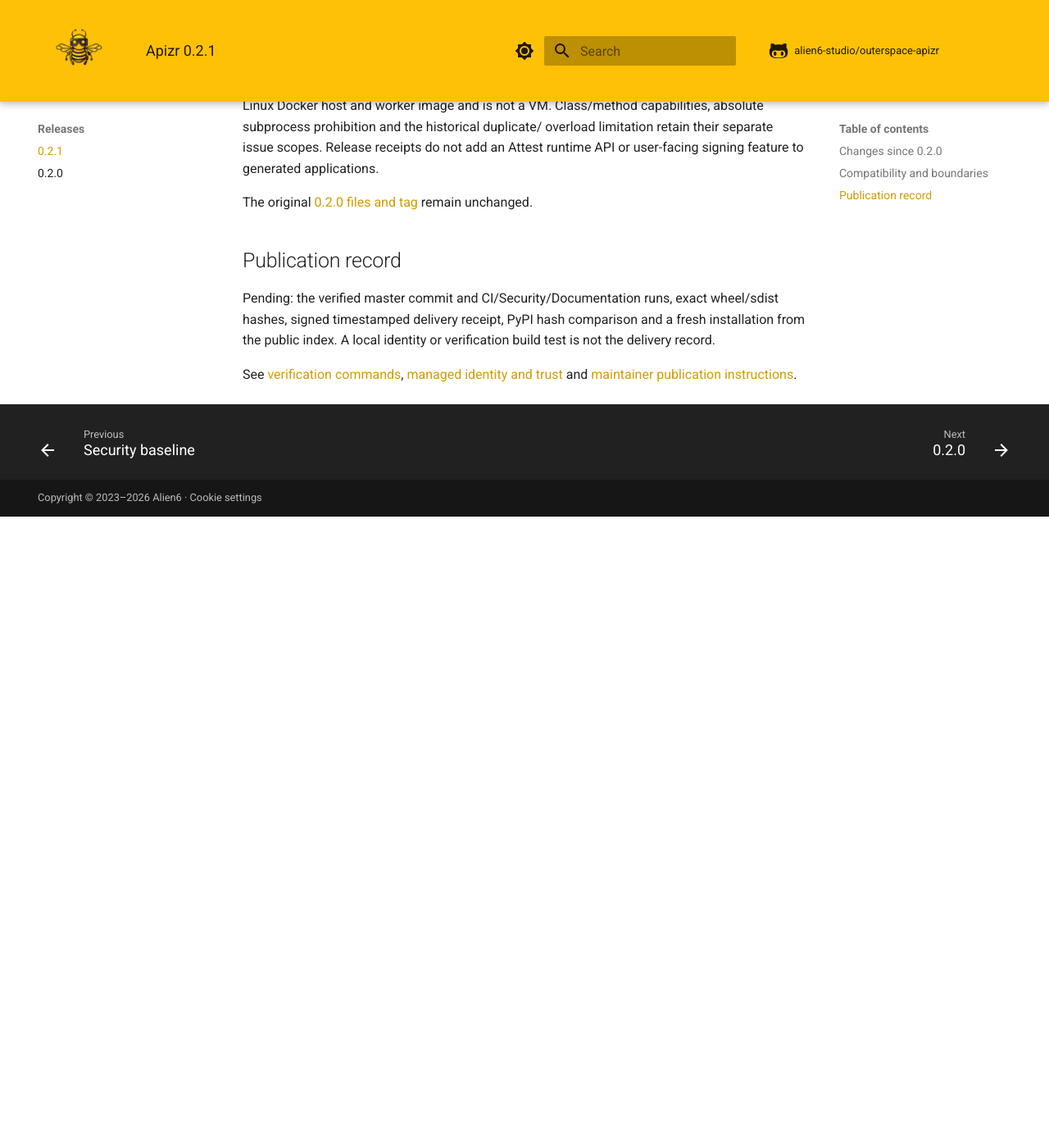
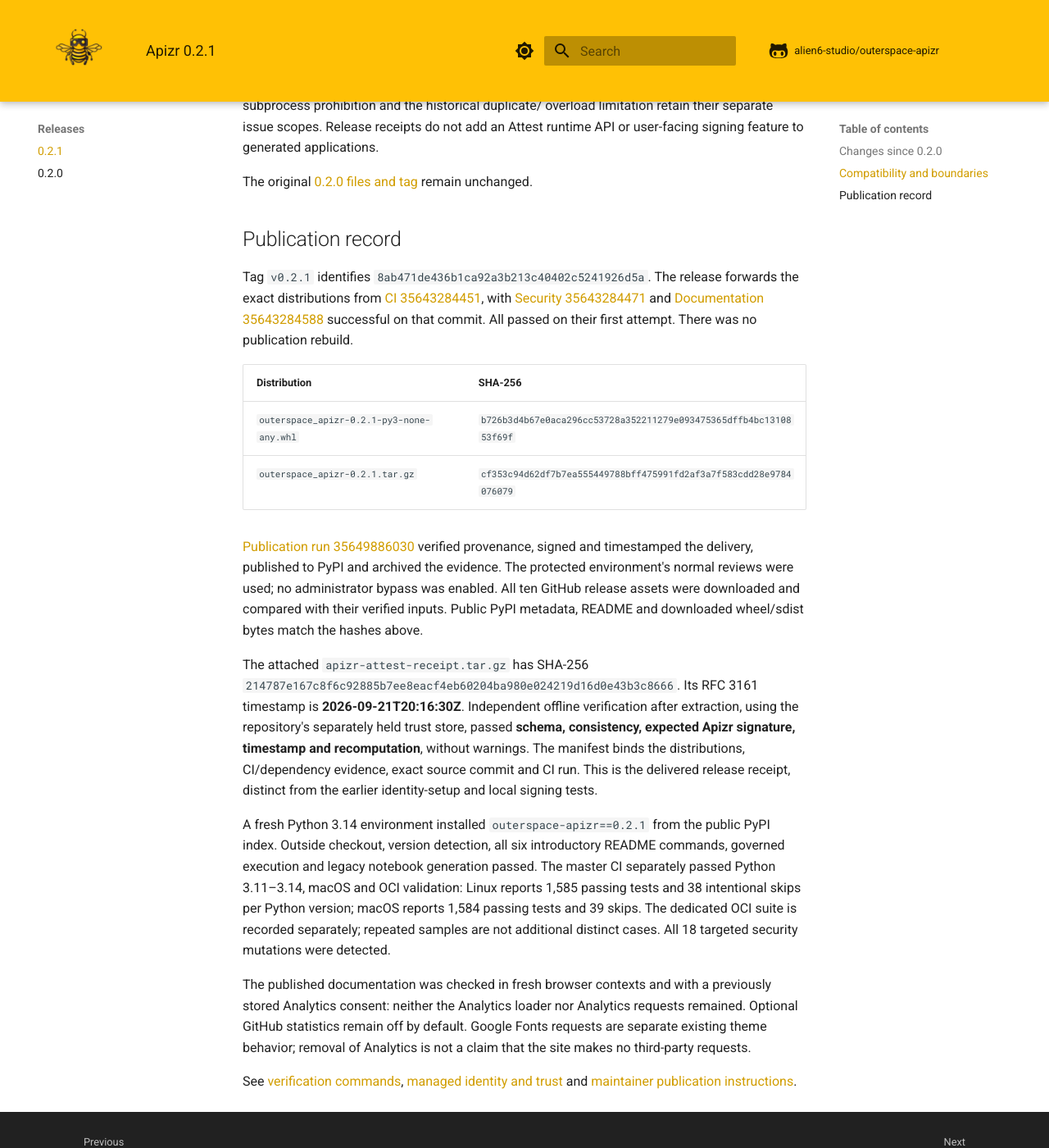
Before and after one commit to Alien6-Studio/outerspace-apizr, an MkDocs documentation site: the page built from docs/releases/0.2.1.md, in a window 1280 px wide and 1400 px high, scrolled down 1243 px. Shown: the whole window at 82% size. Built offline with MkDocs 1.6.1 and Material for MkDocs 9.7.7, drawn with Linux system fonts in a browser that asks for light colours; comment, search, counter and statistics services are not loaded; before the commit the page ends 1873 px from its top, so only the background shows below that; some of the changed text lies outside the part shown.

Commit message:
docs: record verified 0.2.1 publication (#86)
Record published 0.2.1 source, validation and publication runs, exact distribution and receipt hashes, independent offline verification and fresh public-index installation results.

Refs #73.

Signed-off-by: Ludovic Fernandez <contact@alien6.com>

```diff
--- a/docs/releases/0.2.1.md
+++ b/docs/releases/0.2.1.md
@@ -5,8 +5,8 @@ description: Maintenance, dependency policy and verifiable release evidence for
 
 # Apizr 0.2.1
 
-**Prepared for publication; not yet published.** The publication record below
-will be completed after the exact CI artifacts are delivered and verified.
+**Published on 21 September 2026:** [PyPI](https://pypi.org/project/outerspace-apizr/0.2.1/)
+and [GitHub release](https://github.com/Alien6-Studio/outerspace-apizr/releases/tag/v0.2.1).
 
 0.2.1 strengthens maintenance checks and release evidence for the existing 0.2.x
 line. Python **3.11–3.14**, static capability discovery and readiness, REST/MCP
@@ -57,10 +57,49 @@ The original [0.2.0 files and tag](0.2.0.md) remain unchanged.
 
 ## Publication record
 
-Pending: the verified master commit and CI/Security/Documentation runs, exact
-wheel/sdist hashes, signed timestamped delivery receipt, PyPI hash comparison
-and a fresh installation from the public index. A local identity or verification
-build test is not the delivery record.
+Tag `v0.2.1` identifies `8ab471de436b1ca92a3b213c40402c5241926d5a`.
+The release forwards the exact distributions from
+[CI 35643284451](https://github.com/Alien6-Studio/outerspace-apizr/actions/runs/35643284451),
+with [Security 35643284471](https://github.com/Alien6-Studio/outerspace-apizr/actions/runs/35643284471)
+and [Documentation 35643284588](https://github.com/Alien6-Studio/outerspace-apizr/actions/runs/35643284588)
+successful on that commit. All passed on their first attempt. There was no
+publication rebuild.
+
+| Distribution | SHA-256 |
+| --- | --- |
+| `outerspace_apizr-0.2.1-py3-none-any.whl` | `b726b3d4b67e0aca296cc53728a352211279e093475365dffb4bc1310853f69f` |
+| `outerspace_apizr-0.2.1.tar.gz` | `cf353c94d62df7b7ea555449788bff475991fd2af3a7f583cdd28e9784076079` |
+
+[Publication run 35649886030](https://github.com/Alien6-Studio/outerspace-apizr/actions/runs/35649886030)
+verified provenance, signed and timestamped the delivery, published to PyPI and
+archived the evidence. The protected environment's normal reviews were used;
+no administrator bypass was enabled. All ten GitHub release assets were
+downloaded and compared with their verified inputs. Public PyPI metadata,
+README and downloaded wheel/sdist bytes match the hashes above.
+
+The attached `apizr-attest-receipt.tar.gz` has SHA-256
+`214787e167c8f6c92885b7ee8eacf4eb60204ba980e024219d16d0e43b3c8666`.
+Its RFC 3161 timestamp is **2026-09-21T20:16:30Z**. Independent offline
+verification after extraction, using the repository's separately held trust
+store, passed **schema, consistency, expected Apizr signature, timestamp and
+recomputation**, without warnings. The manifest binds the distributions,
+CI/dependency evidence, exact source commit and CI run. This is the delivered
+release receipt, distinct from the earlier identity-setup and local signing tests.
+
+A fresh Python 3.14 environment installed `outerspace-apizr==0.2.1` from the
+public PyPI index. Outside checkout, version detection, all six introductory
+README commands, governed execution and legacy notebook generation passed.
+The master CI separately passed Python 3.11–3.14, macOS and OCI validation:
+Linux reports 1,585 passing tests and 38 intentional skips per Python version;
+macOS reports 1,584 passing tests and 39 skips. The dedicated OCI suite is
+recorded separately; repeated samples are not additional distinct cases.
+All 18 targeted security mutations were detected.
+
+The published documentation was checked in fresh browser contexts and with a
+previously stored Analytics consent: neither the Analytics loader nor Analytics
+requests remained. Optional GitHub statistics remain off by default. Google
+Fonts requests are separate existing theme behavior; removal of Analytics is
+not a claim that the site makes no third-party requests.
 
 See [verification commands](../contributing/verification.md),
 [managed identity and trust](../contributing/attest.md) and
```
Also changed, not shown: CHANGELOG.md (+1 -1 lines), docs/contributing/attest.md (+7 -2 lines), docs/contributing/releases.md (+11 -9 lines), docs/contributing/verification.md (+7 -5 lines).
